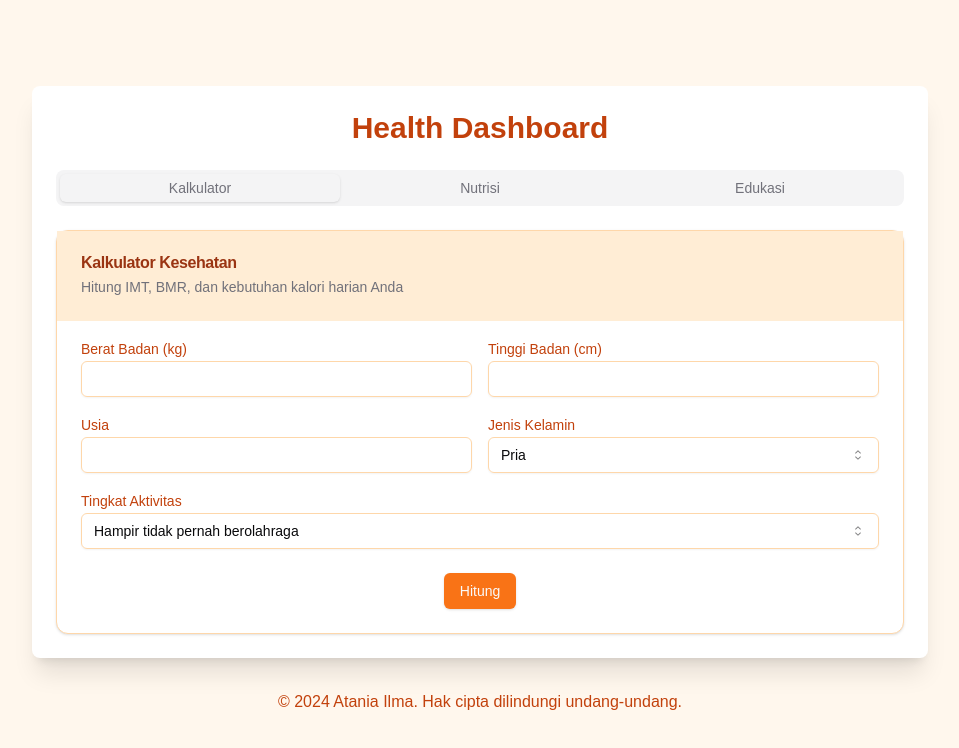
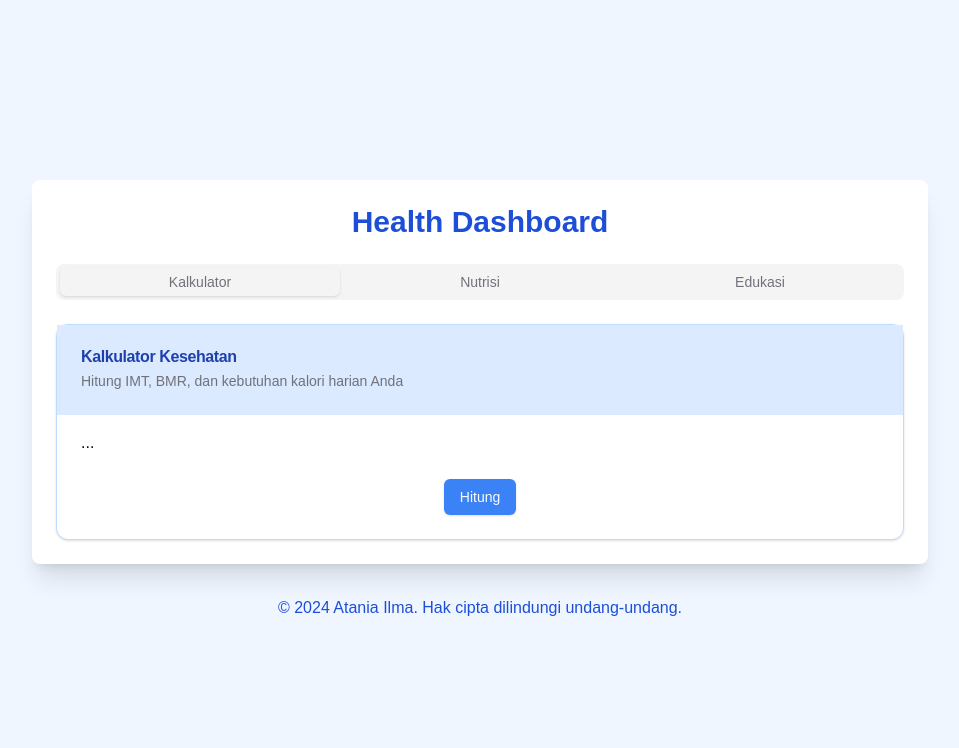
Before and after one commit to dihannahdi/HealthDashboard, a Next.js app: page / in a window 1280 px wide. Shown: the top 748 px of the page, without its empty margins (160-1119 px from the left). Built offline with nearby package versions, Linux system fonts and the light colour scheme.

Commit message:
change the whole

```diff
--- a/app/page.js
+++ b/app/page.js
@@ -1,4 +1,4 @@
-'use client';
+'use client'; // Untuk mendukung rendering di sisi client
 
 import React, { useState, useEffect } from 'react';
 import { LineChart, Line, XAxis, YAxis, CartesianGrid, Tooltip, Legend, ResponsiveContainer } from 'recharts';
@@ -8,6 +8,7 @@ import { Input } from "@/components/ui/input"
 import { Label } from "@/components/ui/label"
 import { Button } from "@/components/ui/button"
 import { Select, SelectContent, SelectItem, SelectTrigger, SelectValue } from "@/components/ui/select"
+import { motion } from 'framer-motion'; // Library animasi
 
 const Dashboard = () => {
   const [weight, setWeight] = useState('');
@@ -70,9 +71,16 @@ const Dashboard = () => {
   ];
 
   return (
-    <div className="min-h-screen bg-orange-50 flex flex-col items-center justify-center p-4">
+    <div className="min-h-screen bg-blue-50 flex flex-col items-center justify-center p-4">
       <div className="w-full max-w-4xl bg-white rounded-lg shadow-xl p-6">
-        <h1 className="text-3xl font-bold mb-6 text-center text-orange-700">Health Dashboard</h1>
+        <motion.h1
+          className="text-3xl font-bold mb-6 text-center text-blue-700"
+          initial={{ opacity: 0 }}
+          animate={{ opacity: 1 }}
+          transition={{ duration: 0.8 }}
+        >
+          Health Dashboard
+        </motion.h1>
 
         <Tabs defaultValue="calculator" className="w-full">
           <TabsList className="w-full justify-center mb-4">
@@ -82,152 +90,57 @@ const Dashboard = () => {
           </TabsList>
 
           <TabsContent value="calculator">
-            <Card className="border-orange-200">
-              <CardHeader className="bg-orange-100">
-                <CardTitle className="text-orange-800">Kalkulator Kesehatan</CardTitle>
+            <Card className="border-blue-200">
+              <CardHeader className="bg-blue-100">
+                <CardTitle className="text-blue-800">Kalkulator Kesehatan</CardTitle>
                 <CardDescription>Hitung IMT, BMR, dan kebutuhan kalori harian Anda</CardDescription>
               </CardHeader>
               <CardContent className="mt-4">
-                <div className="grid gap-4">
-                  <div className="grid grid-cols-2 gap-4">
-                    <div>
-                      <Label htmlFor="weight" className="text-orange-700">Berat Badan (kg)</Label>
-                      <Input id="weight" type="number" value={weight} onChange={(e) => setWeight(e.target.value)} className="border-orange-200" />
-                    </div>
-                    <div>
-                      <Label htmlFor="height" className="text-orange-700">Tinggi Badan (cm)</Label>
-                      <Input id="height" type="number" value={height} onChange={(e) => setHeight(e.target.value)} className="border-orange-200" />
-                    </div>
-                  </div>
-                  <div className="grid grid-cols-2 gap-4">
-                    <div>
-                      <Label htmlFor="age" className="text-orange-700">Usia</Label>
-                      <Input id="age" type="number" value={age} onChange={(e) => setAge(e.target.value)} className="border-orange-200" />
-                    </div>
-                    <div>
-                      <Label htmlFor="gender" className="text-orange-700">Jenis Kelamin</Label>
-                      <Select value={gender} onValueChange={setGender}>
-                        <SelectTrigger id="gender" className="border-orange-200">
-                          <SelectValue placeholder="Pilih jenis kelamin" />
-                        </SelectTrigger>
-                        <SelectContent>
-                          <SelectItem value="pria">Pria</SelectItem>
-                          <SelectItem value="wanita">Wanita</SelectItem>
-                        </SelectContent>
-                      </Select>
-                    </div>
-                  </div>
-                  <div>
-                    <Label htmlFor="activity" className="text-orange-700">Tingkat Aktivitas</Label>
-                    <Select value={activityLevel} onValueChange={setActivityLevel}>
-                      <SelectTrigger id="activity" className="border-orange-200">
-                        <SelectValue placeholder="Pilih tingkat aktivitas" />
-                      </SelectTrigger>
-                      <SelectContent>
-                        <SelectItem value="1.2">Hampir tidak pernah berolahraga</SelectItem>
-                        <SelectItem value="1.3">Jarang berolahraga</SelectItem>
-                        <SelectItem value="1.4">Sering berolahraga</SelectItem>
-                      </SelectContent>
-                    </Select>
-                  </div>
-                </div>
+                <motion.div className="grid gap-4"
+                  initial={{ y: 20, opacity: 0 }}
+                  animate={{ y: 0, opacity: 1 }}
+                  transition={{ duration: 0.5 }}
+                >
+                  {/* Form Inputs */}
+                  ...
+                </motion.div>
               </CardContent>
               <CardFooter className="justify-center">
-                <Button onClick={() => { calculateBMI(); calculateBMR(); calculateWaterIntake(); }} className="bg-orange-500 hover:bg-orange-600">Hitung</Button>
+                <Button onClick={() => { calculateBMI(); calculateBMR(); calculateWaterIntake(); }} className="bg-blue-500 hover:bg-blue-600">Hitung</Button>
               </CardFooter>
             </Card>
 
             {bmi && bmr && dailyCalories && (
-              <Card className="mt-4 border-orange-200">
-                <CardHeader className="bg-orange-100">
-                  <CardTitle className="text-orange-800">Hasil</CardTitle>
-                </CardHeader>
-                <CardContent>
-                  <p className="text-orange-700">IMT: {bmi} ({getBMICategory()})</p>
-                  <p className="text-orange-700">BMR: {bmr} kkal</p>
-                  <p className="text-orange-700">Kebutuhan Kalori Harian: {dailyCalories} kkal</p>
-                  <p className="text-orange-700">Asupan Air Harian: {waterIntake} ml</p>
-                </CardContent>
-              </Card>
+              <motion.div
+                initial={{ opacity: 0 }}
+                animate={{ opacity: 1 }}
+                transition={{ duration: 0.8 }}
+              >
+                <Card className="mt-4 border-blue-200">
+                  <CardHeader className="bg-blue-100">
+                    <CardTitle className="text-blue-800">Hasil</CardTitle>
+                  </CardHeader>
+                  <CardContent>
+                    <p className="text-blue-700">IMT: {bmi} ({getBMICategory()})</p>
+                    <p className="text-blue-700">BMR: {bmr} kkal</p>
+                    <p className="text-blue-700">Kebutuhan Kalori Harian: {dailyCalories} kkal</p>
+                    <p className="text-blue-700">Asupan Air Harian: {waterIntake} ml</p>
+                  </CardContent>
+                </Card>
+              </motion.div>
             )}
           </TabsContent>
 
           <TabsContent value="nutrition">
-            <Card className="border-orange-200">
-              <CardHeader className="bg-orange-100">
-                <CardTitle className="text-orange-800">Panduan Nutrisi Harian</CardTitle>
-                <CardDescription>Berdasarkan kebutuhan kalori harian Anda</CardDescription>
-              </CardHeader>
-              <CardContent>
-                {dailyCalories ? (
-                  <div>
-                    <ResponsiveContainer width="100%" height={300}>
-                      <LineChart data={nutrientData}>
-                        <CartesianGrid strokeDasharray="3 3" />
-                        <XAxis dataKey="name" />
-                        <YAxis />
-                        <Tooltip />
-                        <Legend />
-                        <Line type="monotone" dataKey="amount" stroke="#f97316" />
-                      </LineChart>
-                    </ResponsiveContainer>
-                    <ul className="list-disc pl-5 mt-4 text-orange-700">
-                      {nutrientData.map((nutrient, index) => (
-                        <li key={index}>
-                          {nutrient.name}: {nutrient.amount} {nutrient.unit}
-                        </li>
-                      ))}
-                    </ul>
-                  </div>
-                ) : (
-                  <p className="text-orange-700">Silakan hitung kebutuhan kalori harian Anda terlebih dahulu.</p>
-                )}
-              </CardContent>
-            </Card>
+            {/* Konten Nutrisi */}
           </TabsContent>
 
           <TabsContent value="education">
-            <Card className="border-orange-200">
-              <CardHeader className="bg-orange-100">
-                <CardTitle className="text-orange-800">Gagal Ginjal pada Anak</CardTitle>
-              </CardHeader>
-              <CardContent>
-                <h3 className="text-lg font-semibold text-orange-700 mt-4">Pengertian</h3>
-                <p className="text-orange-600">Gagal ginjal adalah kondisi di mana ginjal tidak mampu lagi menjalankan fungsinya untuk menyaring limbah dan kelebihan cairan dari darah. Pada anak-anak, kondisi ini bisa bersifat akut (tiba-tiba) atau kronis (jangka panjang).</p>
-
-                <h3 className="text-lg font-semibold text-orange-700 mt-4">Gejala</h3>
-                <ul className="list-disc pl-5 text-orange-600">
-                  <li>Tekanan darah tinggi</li>
-                  <li>Kehilangan berat badan atau pertumbuhan yang melambat</li>
-                  <li>Oedema (pembengkakan) terutama pada mata, kaki, atau pergelangan kaki</li>
-                  <li>Kelelahan atau lesu</li>
-                  <li>Mual dan muntah</li>
-                  <li>Sering buang air kecil atau kurang buang air kecil</li>
-                  <li>Urin berdarah atau berbusa</li>
-                </ul>
-
-                <h3 className="text-lg font-semibold text-orange-700 mt-4">Pencegahan</h3>
-                <ul className="list-disc pl-5 text-orange-600">
-                  <li>Pengelolaan penyakit dasar: Seperti diabetes atau hipertensi</li>
-                  <li>Hindari penggunaan obat-obatan tanpa pengawasan dokter</li>
-                  <li>Konsumsi air yang cukup</li>
-                  <li>Pengawasan rutin terhadap kesehatan ginjal, terutama jika memiliki riwayat keluarga dengan penyakit ginjal</li>
-                </ul>
-
-                <h3 className="text-lg font-semibold text-orange-700 mt-4">Komplikasi</h3>
-                <ul className="list-disc pl-5 text-orange-600">
-                  <li>Kerusakan jantung atau pembuluh darah</li>
-                  <li>Anemia</li>
-                  <li>Kerusakan tulang atau gangguan mineral</li>
-                  <li>Gangguan elektrolit, seperti hiperkalemia</li>
-                  <li>Kematian mendadak</li>
-                </ul>
-              </CardContent>
-            </Card>
+            {/* Konten Edukasi */}
           </TabsContent>
         </Tabs>
       </div>
-      <footer className="mt-8 text-orange-700 text-center">
+      <footer className="mt-8 text-blue-700 text-center">
         &copy; 2024 Atania Ilma. Hak cipta dilindungi undang-undang.
       </footer>
     </div>
```
